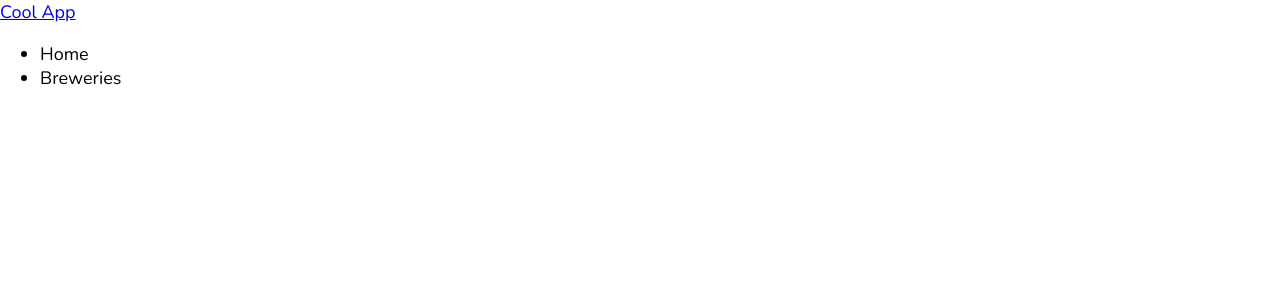
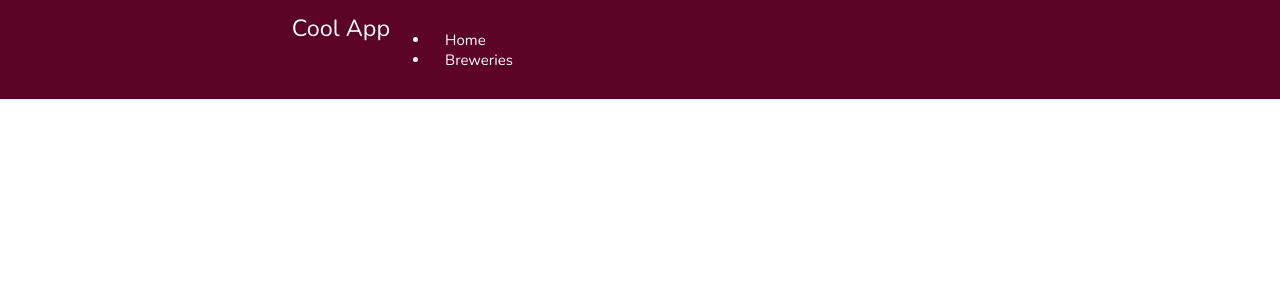
Before and after one commit to SeunJay/AngularProject, an Angular app: page / in a window 1280 px wide. Shown: the top 300 px of the page. Built offline with nearby package versions, Linux system fonts and the light colour scheme.

Commit message:
add styles for NavBar component

```diff
--- a/src/app/nav-bar/nav-bar.component.css
+++ b/src/app/nav-bar/nav-bar.component.css
@@ -0,0 +1,47 @@
+.container {
+  width: 80%;
+  margin: 0 auto;
+  /* border: 2px solid #f1f1f1; */
+  display: flex;
+  /* justify-content: space-around */
+}
+
+
+header {
+  background-color: #5c0426;
+  color: #fff;
+  padding: 0.65em 0
+}
+
+.logo {
+  text-decoration: none;
+  color: #fff;
+  font-size: 1.3em;
+  display: inline-block;
+  margin-left: 16%
+}
+
+
+.nav {
+  float: right
+}
+
+.flex-container {
+  display: flex;
+  justify-content: center;
+
+  list-style: none;
+  /* margin-top: -25px */
+  margin-top: 0.4em;
+  flex-wrap: wrap;
+  /* border: 1px solid #000 */
+}
+
+li {
+  padding: 0 1em;
+  font-size: 15px
+}
+
+.special-list-color {
+  color: #ffcf27;
+}
```
